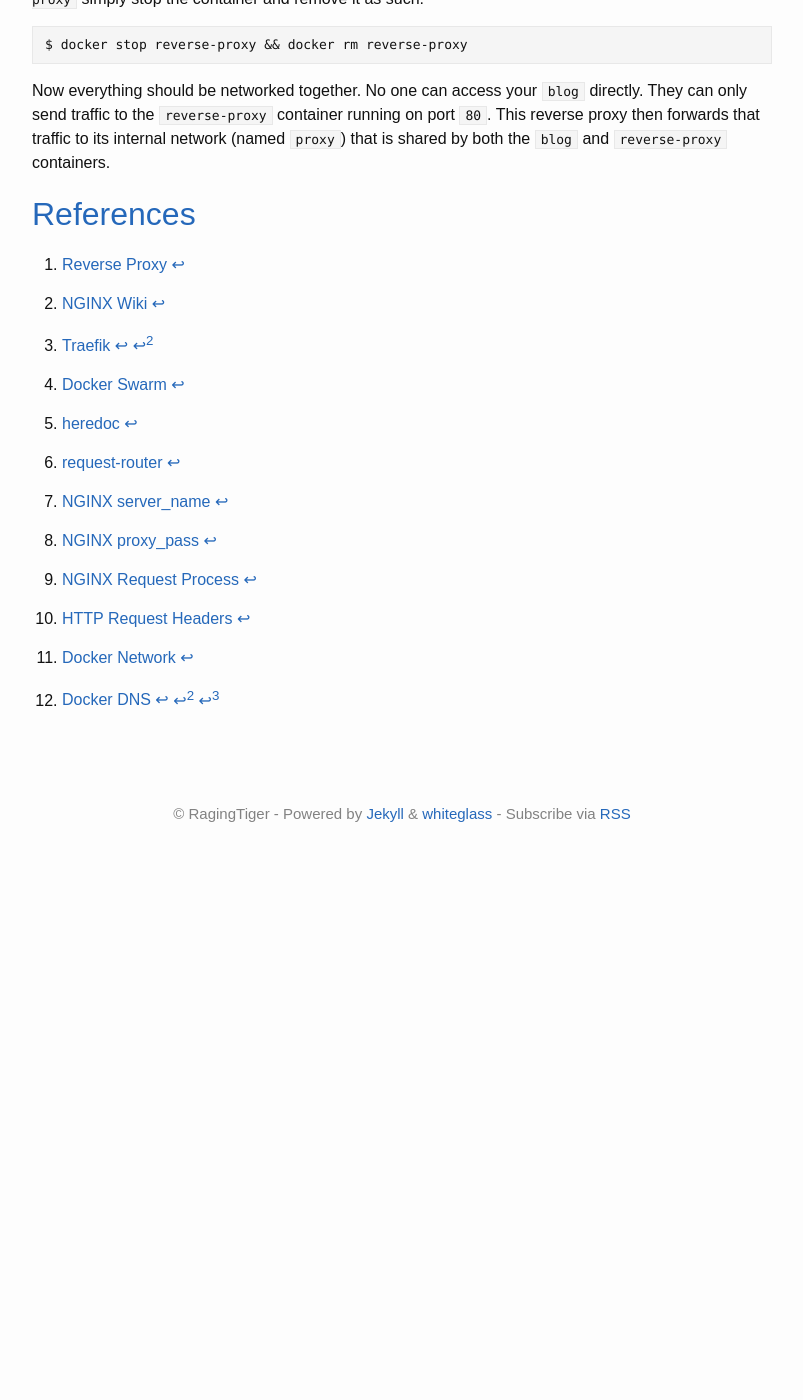
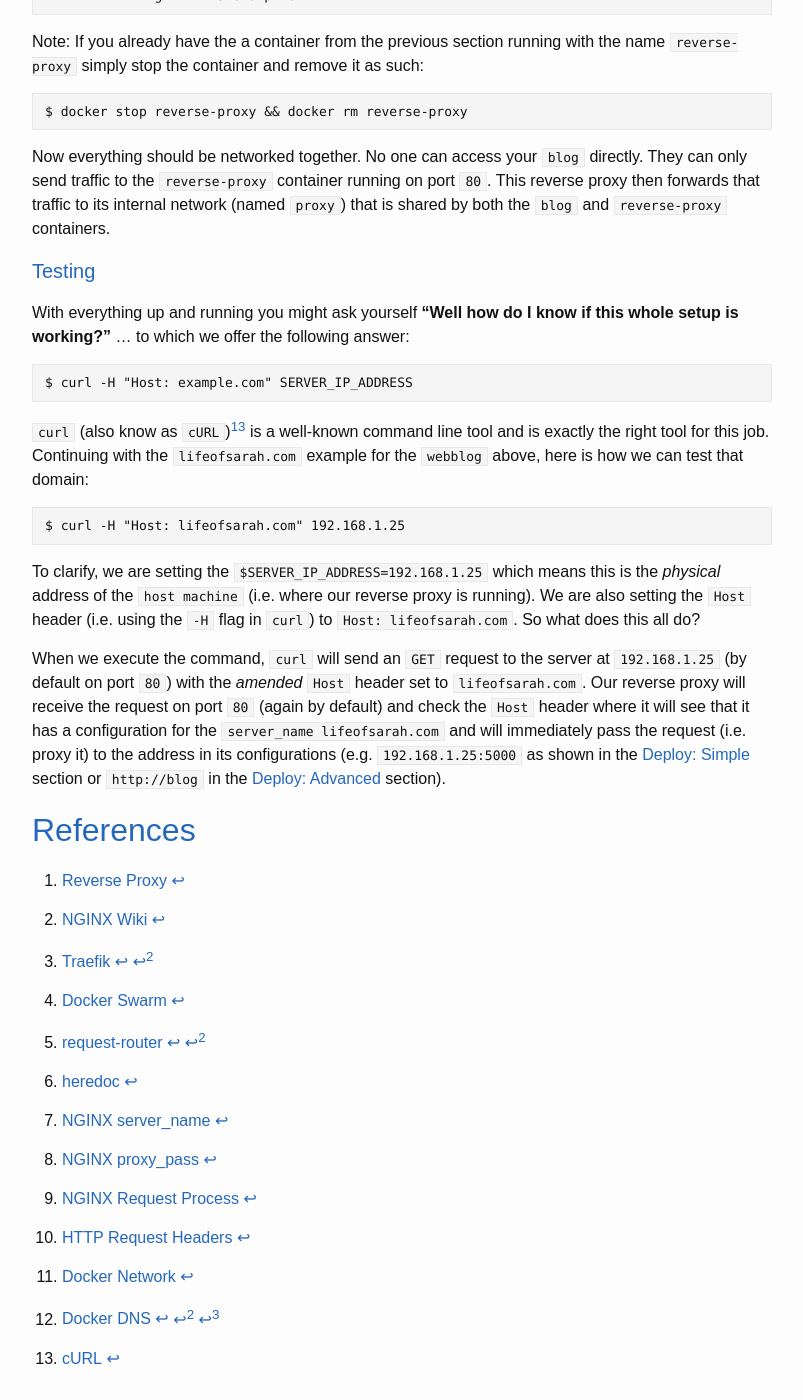
Before and after one commit to RagingTiger/RagingTiger.github.io, a Jekyll site: the page built from _posts/2019-12-12-docker-reverse-proxy.md, in a window 1280 px wide and 1400 px high, scrolled down 5164 px. Shown: the whole window, without its empty margins (238-1041 px from the left). Built offline with Jekyll 4.4.1, drawn with Linux system fonts in a browser that asks for light colours; before the commit the page ends 6034 px from its top, so only the background shows below that; some of the changed text lies outside the part shown.

Commit message:
Added testing section

````diff
--- a/_posts/2019-12-12-docker-reverse-proxy.md
+++ b/_posts/2019-12-12-docker-reverse-proxy.md
@@ -16,6 +16,7 @@ category: [docker, containers, devops, reverse proxy, nginx, virtual hosting]
         * [Creating Docker Network](#ntwrk)
         * [Connecting WebApps](#ntwrk-webapp)
         * [Connecting Reverse Proxy](#ntwrk-proxy)
+    * [Testing](#test)
 * [References](#references)
 
 ## <a name="synop"></a> [Synopsis](#toc)
@@ -49,8 +50,9 @@ single host **NOT** in `swarm mode`.[^fn4] The setup for a single host docker
 environment will not distribute appropriately on a `docker swarm` because we
 are using volumes.
 
-A good example of how to set this up can be found in the repository:
-http://github.com/RagingTiger/request-router. Here is the gist of the info
+A good example of how to set this up can be found in the
+[github.com/RagingTiger/request-router](https://github.com/RagingTiger/request-router)
+repository.[^fn6] Here is the gist of the info
 shared:
 
 #### <a name="config"></a> [Configure](#config)
@@ -95,6 +97,8 @@ http {
     keepalive_timeout  65;
 
     #gzip  on;
+
+    server_names_hash_bucket_size 512;
 
     include /etc/nginx/conf.d/*.conf;
 }
@@ -246,6 +250,32 @@ on port `80`. This reverse proxy then forwards that traffic to its internal
 network (named `proxy`) that is shared by both the `blog` and `reverse-proxy`
 containers.
 
+#### <a name="test"></a> [Testing](#toc)
+With everything up and running you might ask yourself **"Well how do I know if
+this whole setup is working?"** ... to which we offer the following answer:
+```
+$ curl -H "Host: example.com" SERVER_IP_ADDRESS
+```
+`curl` (also know as `cURL`)[^fn13] is a well-known command line tool and is
+exactly the right tool for this job. Continuing with the `lifeofsarah.com`
+example for the `webblog` above, here is how we can test that domain:
+```
+$ curl -H "Host: lifeofsarah.com" 192.168.1.25
+```
+To clarify, we are setting the `$SERVER_IP_ADDRESS=192.168.1.25` which means
+this is the *physical* address of the `host machine` (i.e. where our reverse
+proxy is running). We are also setting the `Host` header (i.e. using the `-H`
+flag in `curl`) to `Host: lifeofsarah.com`. So what does this all do?
+
+When we execute the command, `curl` will send an `GET` request to the server at
+`192.168.1.25` (by default on port `80`) with the *amended* `Host` header set
+to `lifeofsarah.com`. Our reverse proxy will receive the request on port `80`
+(again by default) and check the `Host` header where it will see that it has
+a configuration for the `server_name lifeofsarah.com` and will immediately
+pass the request (i.e. proxy it) to the address in its configurations (e.g.
+`192.168.1.25:5000` as shown in the [Deploy: Simple](#simp) section or
+`http://blog` in the [Deploy: Advanced](#adv) section).
+
 ## <a name="references"></a> [References](#toc)
 [^fn1]: [Reverse Proxy](https://en.wikipedia.org/wiki/Reverse_proxy)
 [^fn2]: [NGINX Wiki](https://en.wikipedia.org/wiki/Nginx)
@@ -259,3 +289,4 @@ containers.
 [^fn10]: [HTTP Request Headers](https://en.wikipedia.org/wiki/List_of_HTTP_header_fields)
 [^fn11]: [Docker Network](https://docs.docker.com/network/)
 [^fn12]: [Docker DNS](https://docs.docker.com/v17.09/engine/userguide/networking/configure-dns/)
+[^fn13]: [cURL](https://en.wikipedia.org/wiki/CURL)
````
